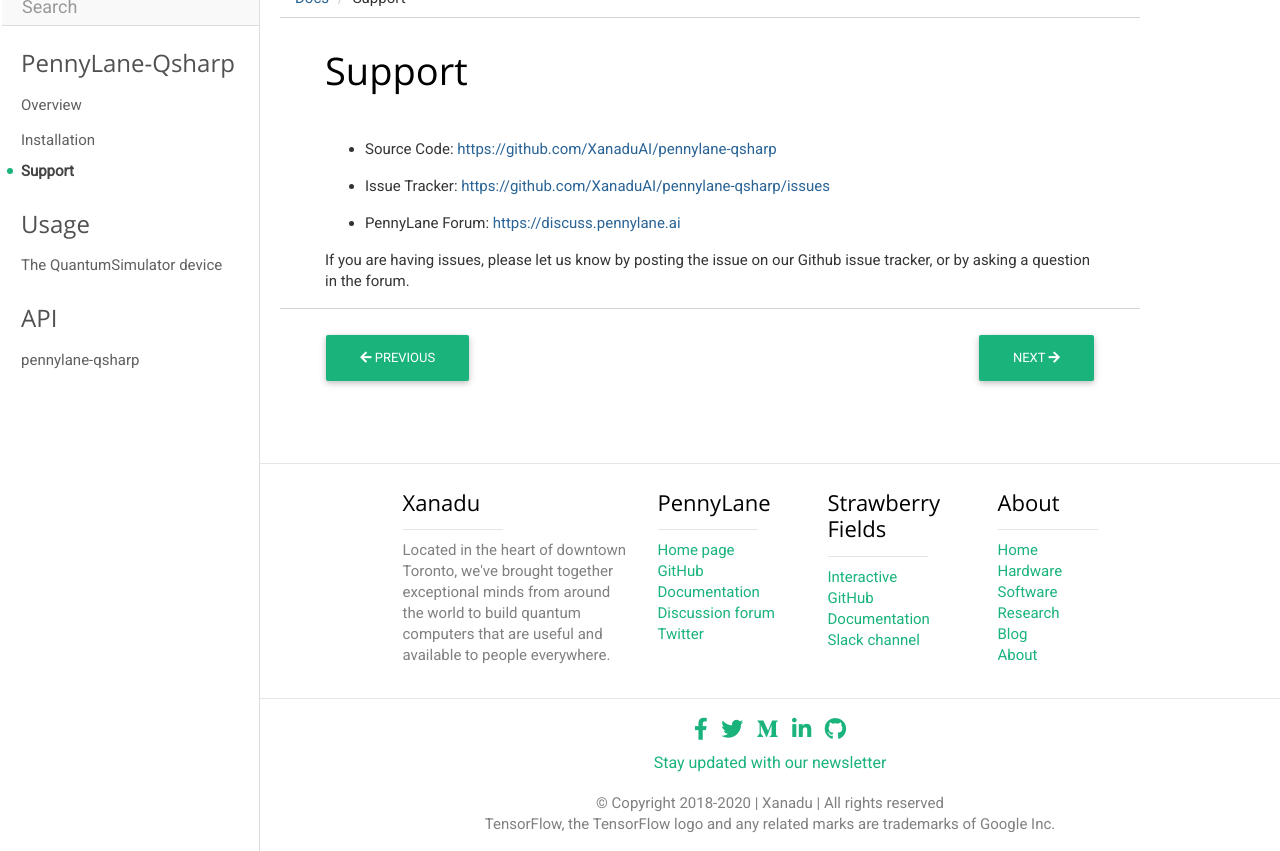
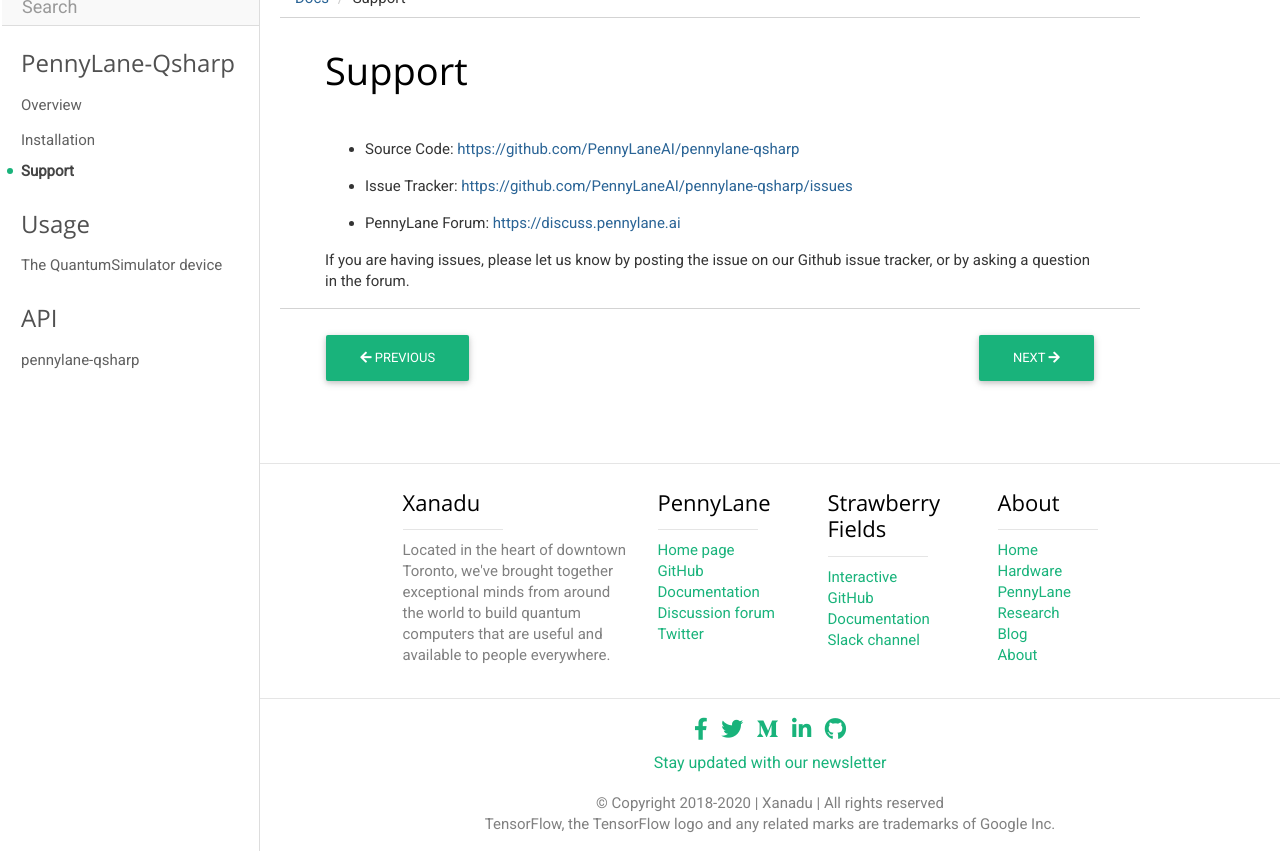
Before and after one commit to PennyLaneAI/PennyLane-qsharp, a Sphinx documentation site: the page built from doc/support.rst, in a window 1280 px wide and 1199 px high. Shown: the part 348-1199 px from the top of the window. Built offline with Sphinx 7.4.7, drawn with Linux system fonts in a browser that asks for light colours; nearby versions of some CDN libraries.

Commit message:
Fix PennyLaneAI repo links (#19)
* Fix org portion of github links for PennyLaneAI

* Additional URL fixes

* fix blog & software link

```diff
--- a/README.rst
+++ b/README.rst
@@ -111,7 +111,7 @@
 Authors
 =======
 
-PennyLane-Q# is the work of `many contributors <https://github.com/XanaduAI/PennyLane-qsharp/graphs/contributors>`_.
+PennyLane-Q# is the work of `many contributors <https://github.com/PennyLaneAI/PennyLane-qsharp/graphs/contributors>`_.
 
 If you are doing research using PennyLane and PennyLane-Q#, please cite `our paper <https://arxiv.org/abs/1811.04968>`_:
 
@@ -125,8 +125,8 @@
 Support
 =======
 
-- **Source Code:** https://github.com/XanaduAI/pennylane-qsharp
-- **Issue Tracker:** https://github.com/XanaduAI/pennylane-qsharp/issues
+- **Source Code:** https://github.com/PennyLaneAI/pennylane-qsharp
+- **Issue Tracker:** https://github.com/PennyLaneAI/pennylane-qsharp/issues
 - **PennyLane Forum:** https://discuss.pennylane.ai
 
 If you are having issues, please let us know by posting the issue on our Github issue tracker, or
--- a/doc/conf.py
+++ b/doc/conf.py
@@ -286,11 +286,11 @@
     "table_header_border": "#19b37b",
     "download_button": "#19b37b",
     # gallery options
-    # "github_repo": "XanaduAI/PennyLane",
+    # "github_repo": "PennyLaneAI/PennyLane",
     # "gallery_dirs": "tutorials",
 }
 
-edit_on_github_project = 'XanaduAI/PennyLane-qsharp'
+edit_on_github_project = 'PennyLaneAI/PennyLane-qsharp'
 edit_on_github_branch = 'master/doc'
 
 # -- Options for LaTeX output ---------------------------------------------
--- a/doc/xanadu_theme/footer.html
+++ b/doc/xanadu_theme/footer.html
@@ -14,7 +14,7 @@
           <hr width=100px class="d-inline-block mt-0 mb-1 Deep-purple accent-4">
           <ul class="list-unstyled">
             <li><a class="" href="https://pennylane.ai/">Home page</a></li>
-            <li><a class="" href="https://github.com/XanaduAI/pennylane">GitHub</a></li>
+            <li><a class="" href="https://github.com/PennyLaneAI/pennylane">GitHub</a></li>
             <li><a class="" href="https://pennylane.readthedocs.io/">Documentation</a></li>
             <li><a class="" href="https://discuss.pennylane.ai/">Discussion forum</a></li>
             <li><a class="" href="https://twitter.com/pennylaneai/">Twitter</a></li>
@@ -38,9 +38,9 @@
           <ul class="list-unstyled">
             <li><a class="" href="https://www.xanadu.ai/">Home</a></li>
             <li><a class="" href="https://www.xanadu.ai/hardware/">Hardware</a></li>
-            <li><a class="" href="https://www.xanadu.ai/software/">Software</a></li>
+            <li><a class="" href="https://www.xanadu.ai/pennylane/">PennyLane</a></li>
             <li><a class="" href="https://www.xanadu.ai/research">Research</a></li>
-            <li><a class="" href="https://medium.com/XanaduAI">Blog</a></li>
+            <li><a class="" href="https://pennylane.ai/blog">Blog</a></li>
             <li><a class="" href="https://www.xanadu.ai/about/">About</a></li>
           </ul>
         </div>
--- a/doc/xanadu_theme/header.html
+++ b/doc/xanadu_theme/header.html
@@ -56,7 +56,7 @@
         </a>
       </li>
       <li class="nav-item">
-        <a class="nav-link" href="https://github.com/XanaduAI/PennyLane-qsharp">
+        <a class="nav-link" href="https://github.com/PennyLaneAI/PennyLane-qsharp">
           <i class="fab fa-github"></i> GitHub
         </a>
       </li>
--- a/doc/xanadu_theme/layout.html
+++ b/doc/xanadu_theme/layout.html
@@ -284,7 +284,7 @@
     var tutorialUrlArray = $("#tutorial-type").text().split('/');
         tutorialUrlArray[0] = "examples"
 
-    var githubLink = "https://github.com/XanaduAI/pennylane/blob/master/" + tutorialUrlArray.join("/") + ".py",
+    var githubLink = "https://github.com/PennyLaneAI/pennylane/blob/master/" + tutorialUrlArray.join("/") + ".py",
         pythonLink = $(".reference.download")[0].href,
         notebookLink = $(".reference.download")[1].href,
         notebookDownloadPath = notebookLink.split('_downloads')[1].split('/').pop();
--- a/setup.py
+++ b/setup.py
@@ -18,7 +18,7 @@
     'version': version,
     'maintainer': 'Xanadu Inc.',
     'maintainer_email': 'josh@xanadu.ai',
-    'url': 'https://github.com/XanaduAI/pennylane-qsharp',
+    'url': 'https://github.com/PennyLaneAI/pennylane-qsharp',
     'license': 'Apache License 2.0',
     'packages': [
                     'pennylane_qsharp'
```
